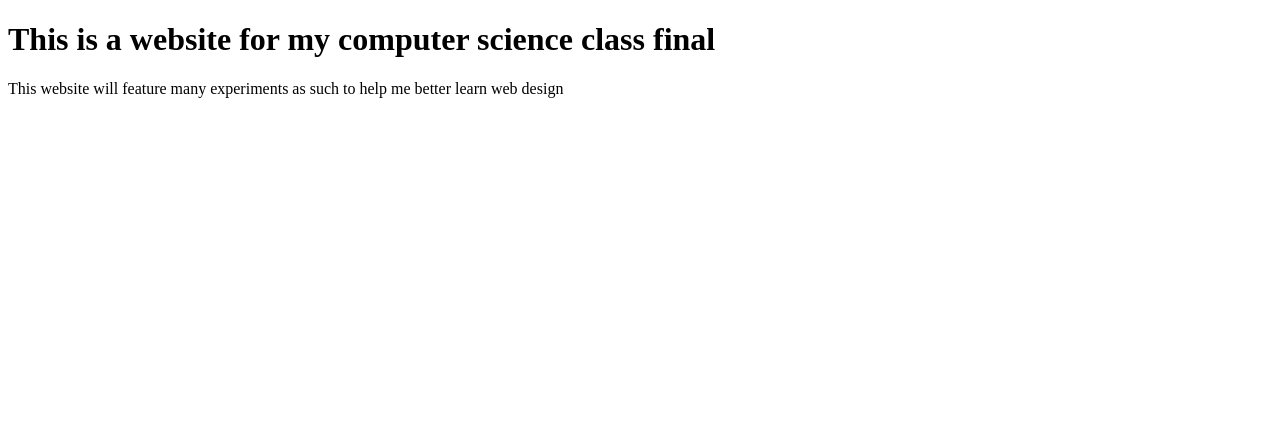
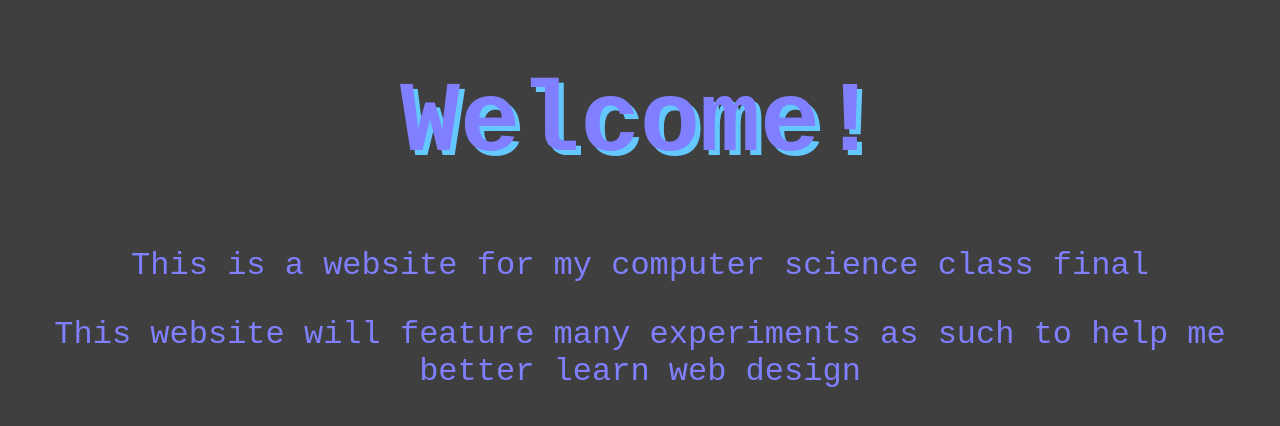
Before and after one commit to KeithHVCC/KeithHVCC.github.io, a plain HTML site: page index.html in a window 1280 px wide. Drawn offline with Linux system fonts and the light colour scheme.

Commit message:
Added CSS and more color!

```diff
--- a/index.html
+++ b/index.html
@@ -1,13 +1,28 @@
 <!DOCTYPE html>
 <html lang="en">
 <head>
+	<style>
+		body {
+		background-color: rgb(63,63,63);
+		font-family: monospace;
+		color: rgb(127,127,255);
+		}
+		h1 {
+		font-size: 100px;
+		text-align: center;
+		text-shadow: 5px 5px rgb(100,200,255);
+		}
+		p {
+		font-size: 32px;
+		text-align: center;
+		}
+	</style>
 	<meta charset="UTF-8">
 	<meta name="viewport" content="width=device-width, initial-scale=1.0">
-	<title>Welcome</title>
 </head>
-
 <body>
-	<h1>This is a website for my computer science class final</h1>
+	<h1>Welcome!</h1>
+	<p>This is a website for my computer science class final<p>
 	<p>This website will feature many experiments as such to help me better learn web design</p>
 </body>
 </html>
```
